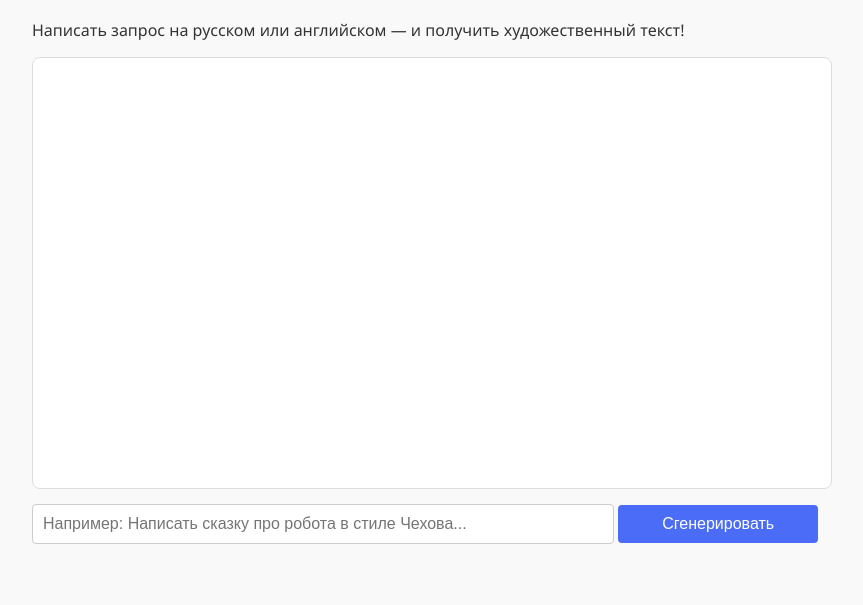
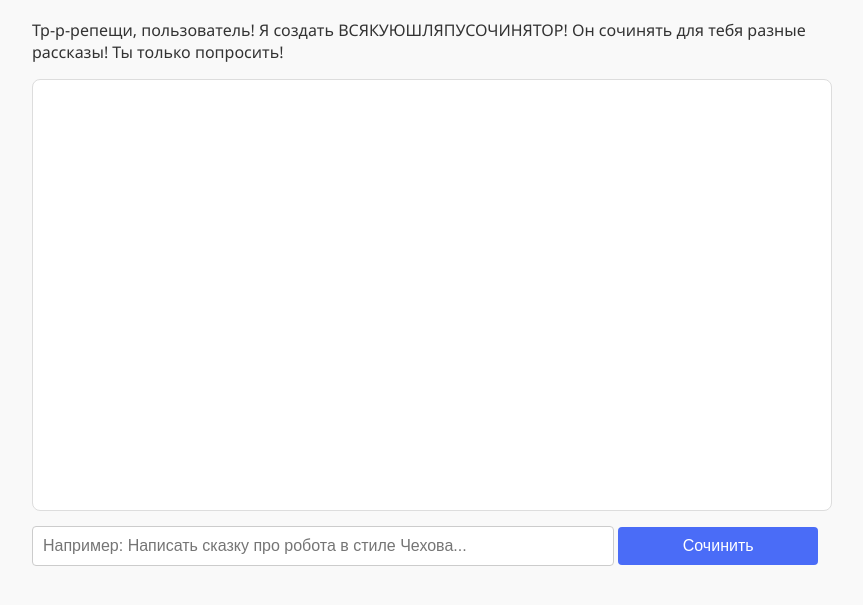
Before and after one commit to lilindaquir04/ai-writer, a website: page index.html in a window 1280 px wide. Shown: the part 127-732 px from the top of the page, without its empty margins (208-1071 px from the left). Drawn offline with Linux system fonts and the light colour scheme.

Commit message:
Update index.html

```diff
--- a/index.html
+++ b/index.html
@@ -55,12 +55,12 @@
 </head>
 <body>
   <h1>Всякуюшляпусочинятор</h1>
-  <p>Написать запрос на русском или английском — и получить художественный текст!</p>
+  <p>Тр-р-репещи, пользователь! Я создать ВСЯКУЮШЛЯПУСОЧИНЯТОР! Он сочинять для тебя разные рассказы! Ты только попросить!</p>
 
   <div id="chat"></div>
 
   <input type="text" id="user-input" placeholder="Например: Написать сказку про робота в стиле Чехова..." />
-  <button id="send-btn" onclick="sendMessage()">Сгенерировать</button>
+  <button id="send-btn" onclick="sendMessage()">Сочинить</button>
 
   <script>
     // 🔑 ЗАМЕНИ ЭТОТ URL на твой из Vercel!
@@ -78,7 +78,7 @@
       chat.scrollTop = chat.scrollHeight;
 
       btn.disabled = true;
-      btn.textContent = "Генерирую...";
+      btn.textContent = "Сочиняю...";
 
       try {
         const response = await fetch(API_URL, {
```
